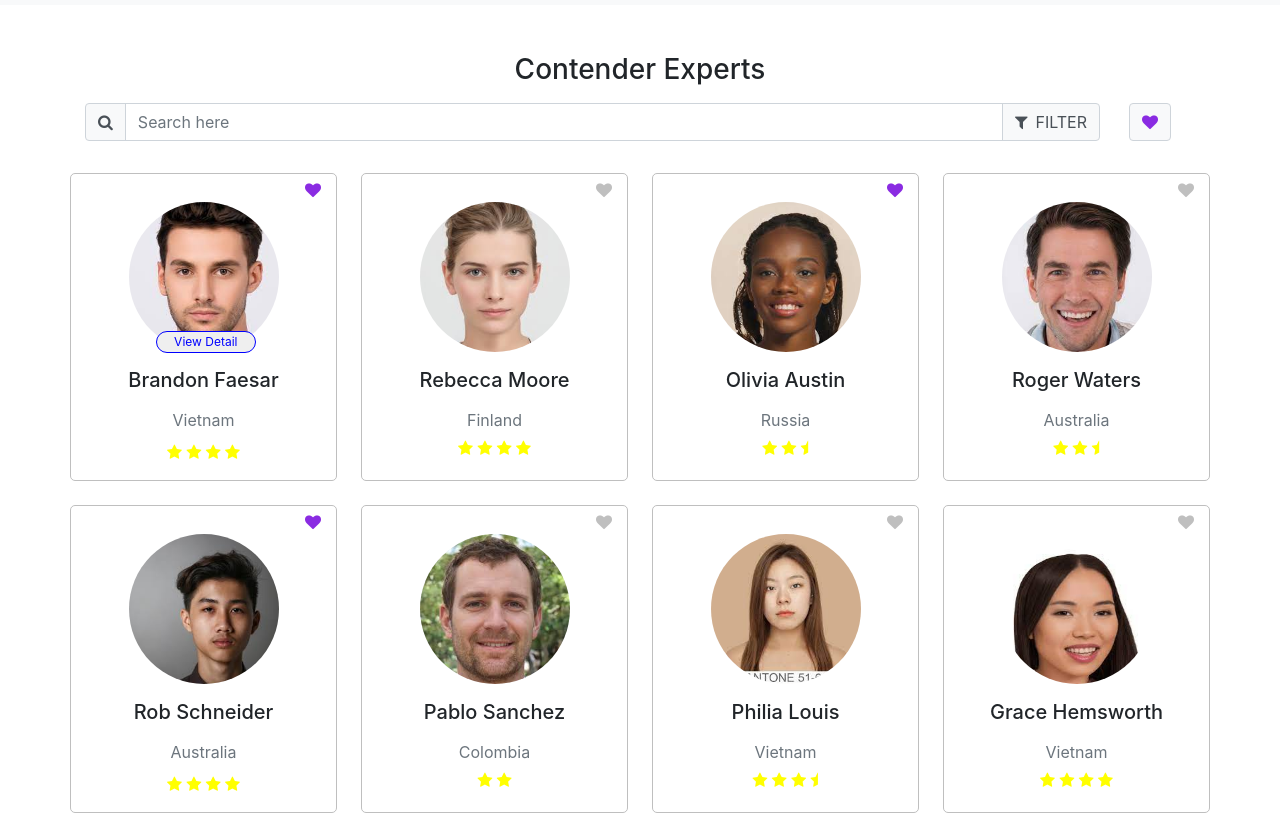
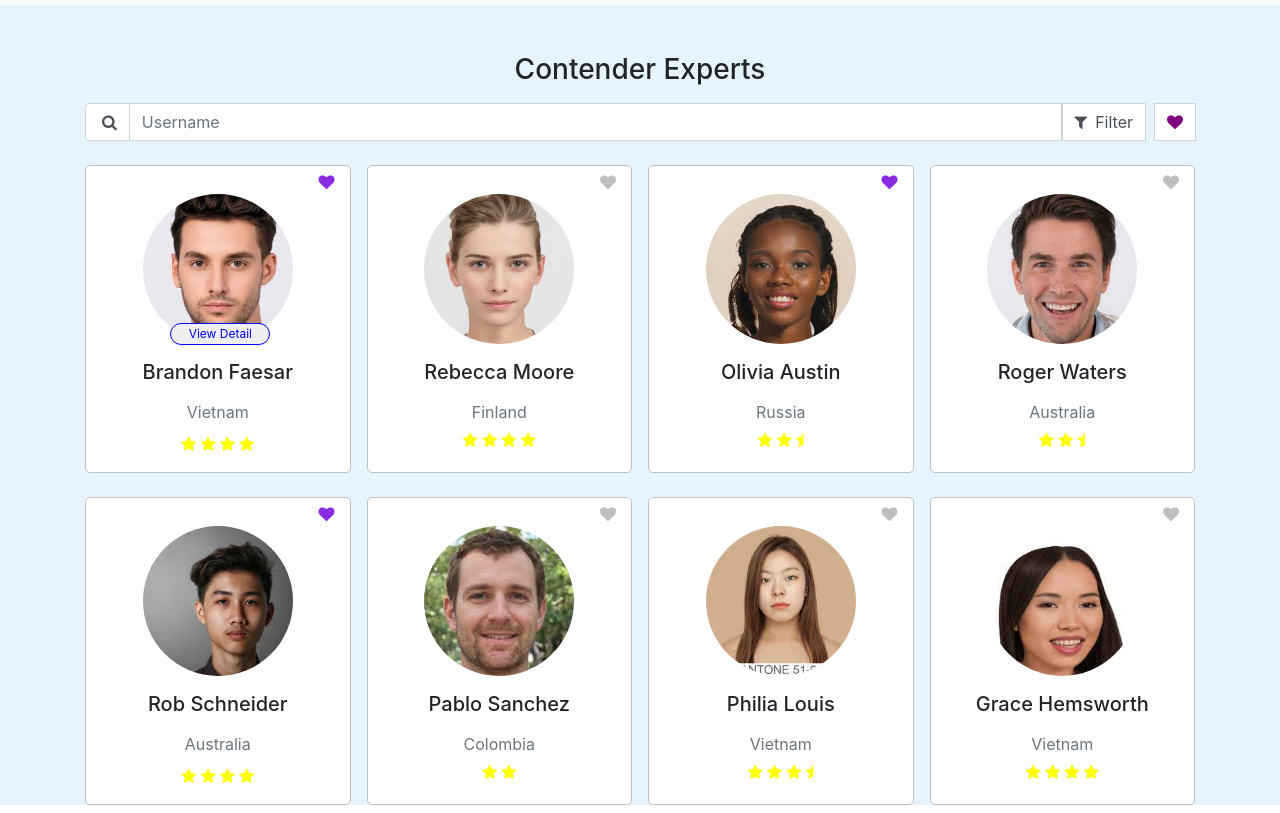
Before and after one commit to NsonguruaJohnson/Bootstrap-Task-1, a plain HTML site: page index.html in a window 1280 px wide. Shown: the part 51-864 px from the top of the page. Drawn offline with nearby package versions, Linux system fonts and the light colour scheme.

Commit message:
Responsive now

```diff
--- a/css/styles.css
+++ b/css/styles.css
@@ -1,3 +1,36 @@
+main {
+    background-color: rgb(230, 244, 255) !important;
+}
+
+.row,
+.col-md-10,
+.col-md-2{
+    padding: 0 !important;
+    margin: 0 !important;
+}
+
+.nav-link{
+    position: relative;
+    /* margin-right: 1rem; */
+}
+
+.nav-link::after{
+    content: "";
+    position: absolute;
+    background-color: #00f;
+    width: 100%;
+    height: 2px;
+    left: 0;
+    bottom: 0;
+    opacity: 0;
+    transform-origin: right;
+}
+.nav-link:hover::after{
+    opacity: 1;
+    transform-origin: left  ;
+    transition-duration: 2s;
+}
+
 .heartish {
     color: blueviolet;
 }
@@ -9,7 +42,12 @@
     border: 1px solid #bfbfbf;
     border-radius: 5px;
     position: relative;
+    background-color: #fff;
     /* color: #f2f2f2; */
+
+}
+.margin-right{
+    margin-right: 1rem;
 }
 .avatar {
     vertical-align: middle;
@@ -37,3 +75,17 @@
 .star {
     color: yellow;
 }
+
+/*  */
+.heart{
+    color: purple;
+}
+
+
+@media (max-width: 387px) {
+
+    .web {
+        margin-right: 0 !important;
+        margin-bottom: 2rem;
+    }
+}
--- a/index.html
+++ b/index.html
@@ -16,6 +16,8 @@
 	<link rel="stylesheet" href="https://maxcdn.bootstrapcdn.com/font-awesome/4.7.0/css/font-awesome.min.css">
   </head>
   <body>
+	  <main>
+
 		 <!-- Image and text -->
 		 <nav class="navbar navbar-expand-lg navbar-light bg-light">
 			<a class="navbar-brand ml-4" href="#">
@@ -26,7 +28,7 @@
 			</button>
 			<div class="collapse navbar-collapse" id="navbarNavAltMarkup">
 			  <div class="navbar-nav ml-auto">
-              <a class="nav-link text-dark" href="#">Template</a>
+				<a class="nav-link text-dark " href="#">Template</a>
 				<a class="nav-link text-dark" href="#">Features</a>
 				<a class="nav-link text-dark" href="#">Subscription</a>
 				<a class="nav-link text-dark" href="#">Support</a>
@@ -40,31 +42,45 @@
 
 			  <h3 class="text-center mt-5 mb-3">Contender Experts</h3>
 
-			<div class="row mb-3">
-				<div class="col-11">
+			  <!-- <div class="d-flex mb-3">
+				  <div class="">
 					  <div class="input-group mb-3 ">
 						  <div class="input-group-prepend">
 							  <span class="input-group-text bg-light" id="basic-addon1"><i class="fa fa-search" aria-hidden="true"></i></span>
 						  </div>
-						<input type="text" class="form-control" placeholder="Search here" aria-label="Recipient's username" aria-describedby="basic-addon2">
+						  <input type="text" class="form-control " placeholder="Search here" aria-label="Recipient's username" aria-describedby="basic-addon2">
 						  <div class="input-group-append">
 							  <span class="input-group-text bg-light" id="basic-addon2"><i class="fa fa-filter pr-2" aria-hidden="true"></i> FILTER</span>
 						  </div>
 					  </div>
 				  </div>
-				<div class="col-1">
+				  <div class="">
 					  <div class="input-group-append mb-3">
 						  <span class="input-group-text bg-light" id="basic-addon2"><i class="fa fa-heart pt-1 pb-1 heartish" aria-hidden="true" ></i></span>
 					  </div>
 				  </div>
+			  </div> -->
+
+			  <div class="input-group flex-nowrap mb-4">
+				<div class="input-group-prepend ">
+				  <span class="input-group-text bg-white " id="addon-wrapping"><i class="fa fa-search pl-1" aria-hidden="true"></i></span>
+				</div>
+				<input type="text" class="form-control" placeholder="Username" aria-label="Username" aria-describedby="addon-wrapping">
+				<div class="input-group-prepend mr-2">
+					<span class="input-group-text bg-white" id="addon-wrapping"><i class="fa fa-filter pr-2" aria-hidden="true"></i>Filter</span>
+				  </div>
+				  <div class="input-group-prepend ">
+					<span class="input-group-text bg-white" id="addon-wrapping"><i class="fa fa-heart heart" aria-hidden="true"></i></span>
+				  </div>
+
 			  </div>
 
 			  <!-- Cards Section -->
 
 			  <!-- 1st Row -->
-			<div class="row">
+			  <div class="row ">
 				  <!-- 1st Card -->
-				<div class="col-sm web mr-4">
+				  <div class="col web margin-right  ">
 					  <div class="text-right">
 						  <i class="fa fa-heart heartish pt-2" aria-hidden="true"></i>
 					  </div>
@@ -85,7 +101,7 @@
 				  </div>
 
 				  <!-- 2nd Card -->
-				<div class="col-sm web mr-4">
+				  <div class="col web margin-right">
 					  <div class="text-right">
 						  <i class="fa fa-heart non-heartish pt-2" aria-hidden="true"></i>
 					  </div>
@@ -106,7 +122,7 @@
 				  </div>
 
 				  <!-- 3rd Card -->
-				<div class="col-sm web mr-4">
+				  <div class=" col web margin-right">
 					  <div class="text-right">
 						  <i class="fa fa-heart heartish pt-2" aria-hidden="true"></i>
 					  </div>
@@ -124,7 +140,9 @@
 						  <i class="fa fa-star-half" aria-hidden="true"></i>
 					  </div>
 				  </div>
-				<div class="col-sm web">
+
+				  <!-- 4th Card -->
+				  <div class="col web">
 					  <div class="text-right">
 						  <i class="fa fa-heart non-heartish pt-2" aria-hidden="true"></i>
 					  </div>
@@ -146,9 +164,9 @@
 
 			  <!-- 2nd Row -->
 
-			<div class="row mt-4">
+			  <div class="row mt-4 margin-right">
 				  <!-- 1st Card -->
-				<div class="col-sm web mr-4">
+				  <div class="col-sm web margin-right">
 					  <div class="text-right">
 						  <i class="fa fa-heart heartish pt-2" aria-hidden="true"></i>
 					  </div>
@@ -169,7 +187,7 @@
 				  </div>
 
 				  <!-- 2nd Card -->
-				<div class="col-sm web mr-4">
+				  <div class="col web margin-right">
 					  <div class="text-right">
 						  <i class="fa fa-heart non-heartish pt-2" aria-hidden="true"></i>
 					  </div>
@@ -188,7 +206,7 @@
 				  </div>
 
 				  <!-- 3rd Card -->
-				<div class="col-sm web mr-4">
+				  <div class="col web margin-right">
 					  <div class="text-right">
 						  <i class="fa fa-heart non-heartish pt-2" aria-hidden="true"></i>
 					  </div>
@@ -207,7 +225,9 @@
 						  <i class="fa fa-star-half" aria-hidden="true"></i>
 					  </div>
 				  </div>
-				<div class="col-sm web">
+
+				  <!-- 4th Card -->
+				  <div class="col web">
 					  <div class="text-right">
 						  <i class="fa fa-heart non-heartish pt-2" aria-hidden="true"></i>
 					  </div>
@@ -230,6 +250,8 @@
 
 		  </div>
 
+	  </main>
+
 
 
     <!-- Optional JavaScript -->
```
Lines whose indentation alone changed are shown as unchanged.
